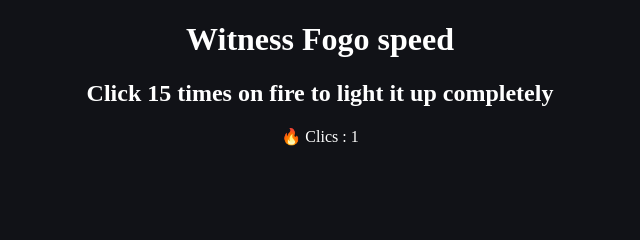
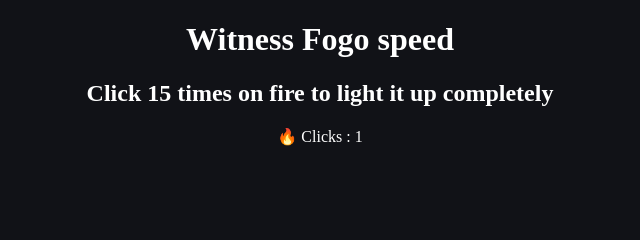
Before and after one commit to enoo-git/fogo-fire, a plain HTML site: page index.html in a window 1280 px wide. Both pictures are taken after a click on the element 640 px from the left and 464 px from the top of the page. Shown: the top 240 px of the page, 320-960 px from the left. Drawn offline with Linux system fonts and the light colour scheme.

Commit message:
Update index.html

```diff
--- a/index.html
+++ b/index.html
@@ -59,7 +59,7 @@
         if (clickCount < 15) {
             clickCount++;
         }
-        clickCounter.innerText = `🔥 Clics : ${clickCount}`;
+        clickCounter.innerText = `🔥 Clicks : ${clickCount}`;
 
         if (clickCount >= 2) {
             flameSecond.style.display = 'block';
```
